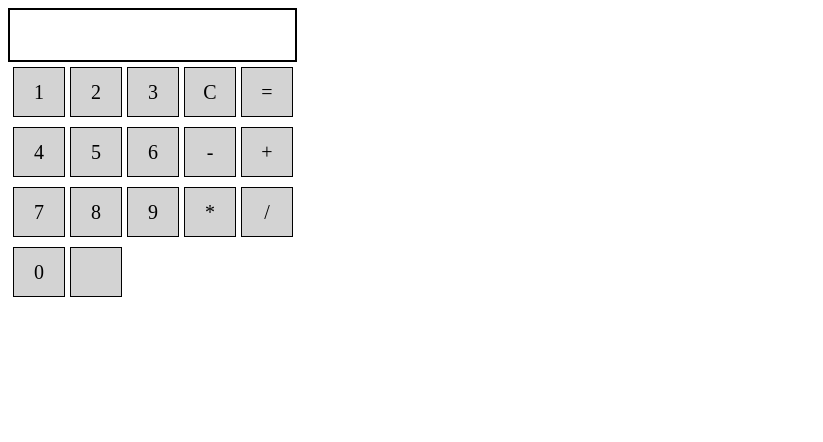
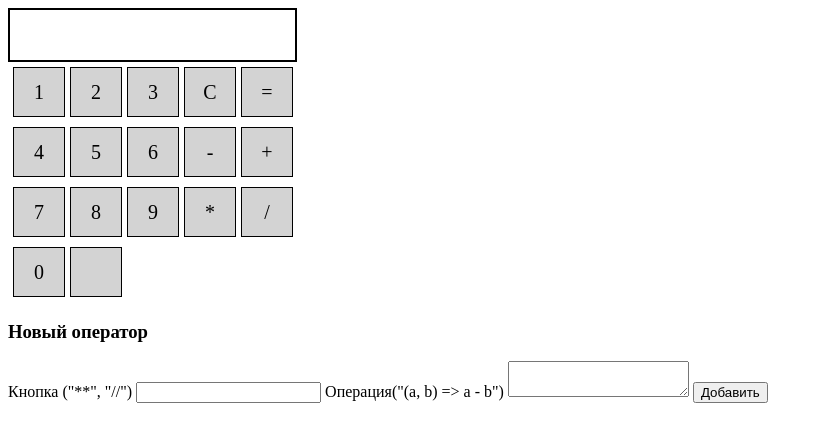
Before and after one commit to ekayumov/Java_script, a plain HTML site: page lesson__7/index.html in a window 1280 px wide. Shown: the whole page, without its empty margins (0-823 px from the left). Drawn offline with Linux system fonts and the light colour scheme.

Commit message:
add operator

```diff
--- a/lesson__7/calculator.js
+++ b/lesson__7/calculator.js
@@ -22,6 +22,8 @@ class Calculator {
   constructor() {
     this.calculator = document.querySelector(".calculator");
     this.result = document.querySelector(".input-field");
+    this.commandEdit = document.querySelector('#command-edit')
+    this.commandEdit.addEventListener('submit', (e) => this.addOperation(e))
 
     this.currentOperand = null;
     this.previousOperand = null;
--- a/lesson__7/index.html
+++ b/lesson__7/index.html
@@ -32,6 +32,16 @@
         <div class="button"></div>
       </div>
     </div>
+    <div>
+      <h3>Новый оператор</h3>
+      <form id="command-edit">
+          <label>Кнопка ("**", "//")</label>
+          <input name="key" type="text" required />
+          <label>Операция("(a, b) => a - b")</label>
+          <textarea name="funct"> </textarea>
+          <button type="submit">Добавить</button>
+      </form>
+    </div>
 
     <script src="./calculator.js" type="text/javascript"></script>
   </body>
```
